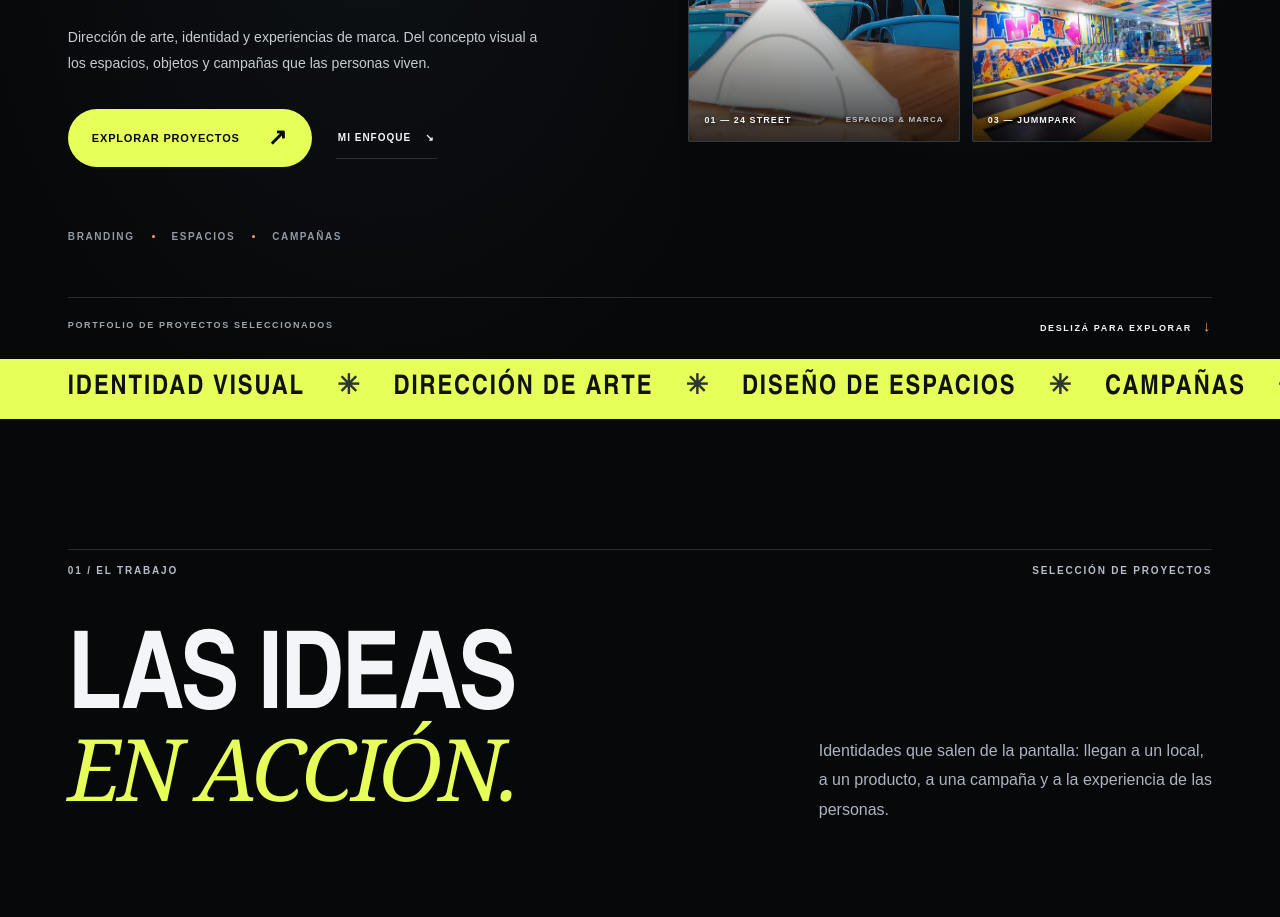
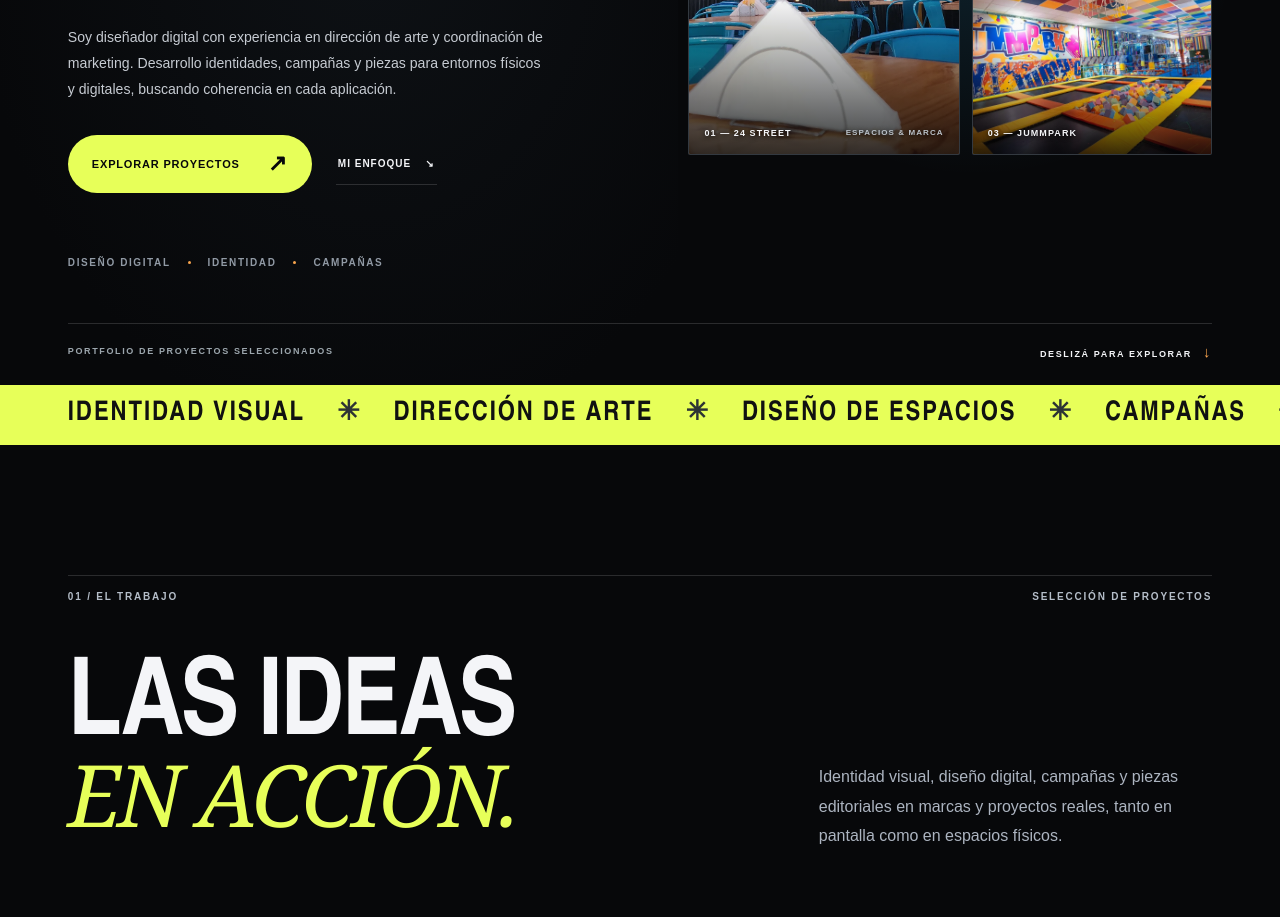
Before and after one commit to Parisluis/portfolio-luis-parisotto, a plain HTML site: page index.html in a window 1280 px wide. Shown: the part 550-1467 px from the top of the page. Drawn offline with Linux system fonts and the light colour scheme; a web font is replaced by a local one.

Commit message:
feat(portfolio): acceso a casos digitales y presentación profesional para reclutadores

```diff
--- a/index.html
+++ b/index.html
@@ -4,11 +4,11 @@
 <meta charset="utf-8">
 <meta name="viewport" content="width=device-width, initial-scale=1">
 <meta name="theme-color" content="#07080a">
-<meta name="description" content="Luis Germán Parisotto. Dirección de arte, identidad visual, diseño de espacios y campañas. Proyectos de diseño aplicados a marcas reales.">
+<meta name="description" content="Portfolio de Luis Germán Parisotto: diseño digital, identidad visual, dirección de arte, campañas, comunicación y propuestas web. Trabajos originales aplicados a marcas.">
 <meta name="color-scheme" content="dark">
 <meta property="og:type" content="website">
 <meta property="og:title" content="Luis Germán Parisotto — Diseño que se vive">
-<meta property="og:description" content="Dirección de arte, marcas, espacios y experiencias. Una selección de 17 proyectos.">
+<meta property="og:description" content="Diseño digital, identidad visual, campañas y dirección de arte. Una selección de 17 proyectos y aplicaciones reales.">
 <meta http-equiv="Content-Security-Policy" content="default-src 'self'; base-uri 'self'; object-src 'none'; script-src 'self'; style-src 'self' https://fonts.googleapis.com; font-src 'self' https://fonts.gstatic.com; img-src 'self' data:; media-src 'self'; connect-src 'self'; form-action 'self'; upgrade-insecure-requests">
 <title>Luis Germán Parisotto — Diseño que se vive | Portfolio</title>
 <link rel="icon" href="assets/seo/favicon.svg" type="image/svg+xml">
@@ -32,9 +32,9 @@
     <div class="hero-copy">
       <p class="eyebrow hero-kicker"><span class="micro-line" aria-hidden="true"></span> LUIS GERMÁN PARISOTTO <span class="sep">/</span> PORTFOLIO 2026</p>
       <h1 id="hero-title">DISEÑO<br>QUE <span class="muted-word">SE</span><br><em>VIVE.</em></h1>
-      <p class="hero-intro">Dirección de arte, identidad y experiencias de marca. Del concepto visual a los espacios, objetos y campañas que las personas viven.</p>
+      <p class="hero-intro">Soy diseñador digital con experiencia en dirección de arte y coordinación de marketing. Desarrollo identidades, campañas y piezas para entornos físicos y digitales, buscando coherencia en cada aplicación.</p>
       <div class="hero-actions"><a class="btn-primary" href="#proyectos">EXPLORAR PROYECTOS <span aria-hidden="true">↗</span></a><a class="btn-secondary" href="#enfoque">MI ENFOQUE <span aria-hidden="true">↘</span></a></div>
-      <div class="hero-facts" aria-label="Especialidades"><span>BRANDING</span><i aria-hidden="true"></i><span>ESPACIOS</span><i aria-hidden="true"></i><span>CAMPAÑAS</span></div>
+      <div class="hero-facts" aria-label="Especialidades"><span>DISEÑO DIGITAL</span><i aria-hidden="true"></i><span>IDENTIDAD</span><i aria-hidden="true"></i><span>CAMPAÑAS</span></div>
     </div>
     <div class="hero-visual" aria-label="Muestra de proyectos realizados">
       <figure class="hero-shot hero-shot-primary"><img src="assets/24/espacio-05.webp" width="747" height="1600" fetchpriority="high" loading="eager" decoding="async" alt="Interior de 24 Street con identidad gráfica aplicada"><figcaption><span>01 — 24 STREET</span><span>ESPACIOS & MARCA</span></figcaption></figure>
@@ -48,7 +48,8 @@
 <div class="discipline-band" aria-label="Disciplinas de diseño"><div>IDENTIDAD VISUAL <span>✳</span> DIRECCIÓN DE ARTE <span>✳</span> DISEÑO DE ESPACIOS <span>✳</span> CAMPAÑAS <span>✳</span> PACKAGING <span>✳</span></div></div>
 <section class="projects wrap" id="proyectos" aria-labelledby="projects-title">
   <div class="section-label"><span>01 / EL TRABAJO</span><span>SELECCIÓN DE PROYECTOS</span></div>
-  <div class="section-heading"><h2 id="projects-title">LAS IDEAS<br><em>EN ACCIÓN.</em></h2><p>Identidades que salen de la pantalla: llegan a un local, a un producto, a una campaña y a la experiencia de las personas.</p></div>
+  <div class="section-heading"><h2 id="projects-title">LAS IDEAS<br><em>EN ACCIÓN.</em></h2><p>Identidad visual, diseño digital, campañas y piezas editoriales en marcas y proyectos reales, tanto en pantalla como en espacios físicos.</p></div>
+  <nav class="project-shortcuts" aria-label="Accesos directos por especialidad"><span class="project-shortcuts__label">EXPLORÁ POR ESPECIALIDAD</span><a href="24-street.html">IDENTIDAD APLICADA <span aria-hidden="true">↗</span></a><a href="mr-johns.html">CAMPAÑAS <span aria-hidden="true">↗</span></a><a href="vigamix.html">DISEÑO WEB <span aria-hidden="true">↗</span></a><a href="super-ya.html">DISEÑO EDITORIAL <span aria-hidden="true">↗</span></a></nav>
   <div class="group-heading" id="destacados"><h3>Proyectos destacados</h3><span>07 / CASOS PARA EXPLORAR</span></div>
   <div class="project-grid project-grid--featured"><a aria-label="Abrir proyecto 24 STREET ." class="project-card street" href="24-street.html"><img alt="Espacio real de 24 Street" decoding="async" height="841" loading="lazy" src="assets/24/abasto-5.webp" width="1800"/><div class="card-shade"></div><div class="card-info"><span class="tag">IDENTIDAD · ESPACIOS · PACKAGING</span><div class="card-heading"><h3>24<br/>STREET<span>.</span></h3><span class="arrow">↗</span></div><p>Una identidad. Múltiples experiencias.</p></div></a>
 <a aria-label="Abrir proyecto QUÉ MILA, BOBO !" class="project-card mila" href="que-mila-bobo.html"><img alt="Fachada del local Qué Mila, Bobo! funcionando de noche" decoding="async" height="628" loading="lazy" src="assets/noche.webp" width="1360"/><div class="card-shade"></div><div class="card-info"><span class="tag">BRANDING · FACHADA · APLICACIÓN REAL</span><div class="card-heading"><h3>QUÉ MILA,<br/>BOBO<span>!</span></h3><span class="arrow">↗</span></div><p>Del diseño conceptual a un espacio real.</p></div></a>
@@ -76,7 +77,7 @@
 <a aria-label="Abrir proyecto PUERTO ARGENTINO / CRISTO B ." class="project-card cristo-b" href="cristo-b.html"><img alt="Piezas de Cristo B y Puerto Argentino" decoding="async" height="697" loading="lazy" src="assets/cristo-b/marcas.webp" width="662"/><div class="card-shade"></div><div class="card-info"><span class="tag">PIEZAS GRÁFICAS · GASTRONOMÍA</span><div class="card-heading"><h3>PUERTO ARGENTINO<br/>/ CRISTO B<span>.</span></h3><span class="arrow">↗</span></div><p>Carta y piezas de mesa.</p></div></a>
 <a aria-label="Abrir proyecto SUPER YA ." class="project-card super-ya" href="super-ya.html"><img alt="Piezas gráficas de Super Ya" decoding="async" height="1800" loading="lazy" src="assets/super-ya/identidad.webp" width="1800"/><div class="card-shade"></div><div class="card-info"><span class="tag">EDITORIAL · PROMOCIONAL</span><div class="card-heading"><h3>SUPER YA<span>.</span></h3><span class="arrow">↗</span></div><p>Revista comercial y gift card.</p></div></a></div>
 </section>
-<section class="outro" id="enfoque" aria-labelledby="outro-title"><div class="wrap outro-inner"><div class="section-label section-label--light"><span>02 / MI ENFOQUE</span><span>DEL DISEÑO A LA EXPERIENCIA</span></div><h2 id="outro-title">NO SOLO<br>UNA <em>IMAGEN.</em><br>UNA EXPERIENCIA.</h2><div class="outro-bottom"><p>Trabajo la identidad visual como un sistema: coherente en cada pieza, flexible para cada soporte y reconocible en el mundo real.</p><a class="text-link" href="#proyectos">VOLVER A EXPLORAR LOS PROYECTOS <span aria-hidden="true">↗</span></a></div></div></section>
+<section class="outro" id="enfoque" aria-labelledby="outro-title"><div class="wrap outro-inner"><div class="section-label section-label--light"><span>02 / MI ENFOQUE</span><span>DEL DISEÑO A LA EXPERIENCIA</span></div><h2 id="outro-title">NO SOLO<br>UNA <em>IMAGEN.</em><br>UNA EXPERIENCIA.</h2><div class="outro-bottom"><p>Combino dirección de arte, comunicación y coordinación de marketing para resolver necesidades de marca con piezas coherentes, desde campañas y propuestas digitales hasta aplicaciones en espacios físicos.</p><a class="text-link" href="#proyectos">VOLVER A EXPLORAR LOS PROYECTOS <span aria-hidden="true">↗</span></a></div></div></section>
 <section class="contact-section" id="contacto" aria-labelledby="contact-title"><div class="wrap contact-inner"><div><p class="eyebrow"><span class="micro-line" aria-hidden="true"></span> 03 / SIGUIENTE PASO</p><h2 id="contact-title">HAGAMOS<br><em>ALGO QUE IMPACTE.</em></h2><p>Identidad, diseño, comunicación y proyectos que necesitan una mirada integral. Para conversar sobre un proyecto u oportunidad laboral: <a class="email-link" href="mailto:parisottoluis@gmail.com">parisottoluis@gmail.com</a>.</p></div><a class="btn-primary btn-contact" href="mailto:parisottoluis@gmail.com?subject=Consulta%20desde%20el%20portfolio">ESCRIBIME POR EMAIL <span aria-hidden="true">↗</span></a></div></section>
 </main>
 <footer class="site-footer"><a class="brand" href="#top" aria-label="Volver al inicio"><strong>LG<span>P</span></strong><small>DISEÑO & DIRECCIÓN DE ARTE</small></a><p>LUIS GERMÁN PARISOTTO <span>·</span> PORTFOLIO 2026</p><a href="#top">VOLVER ARRIBA ↑</a></footer>
```
